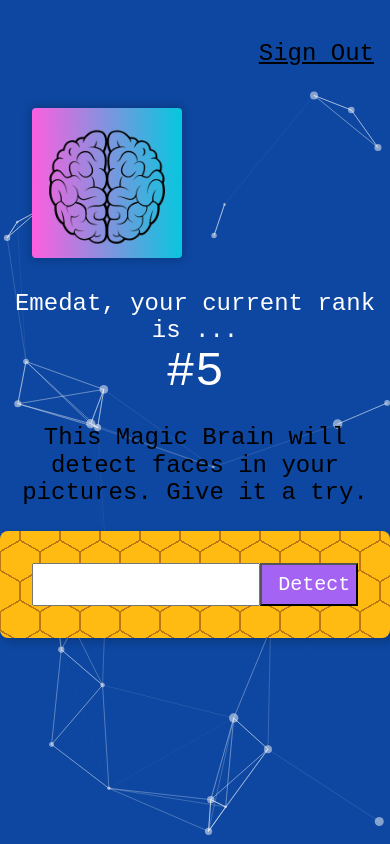
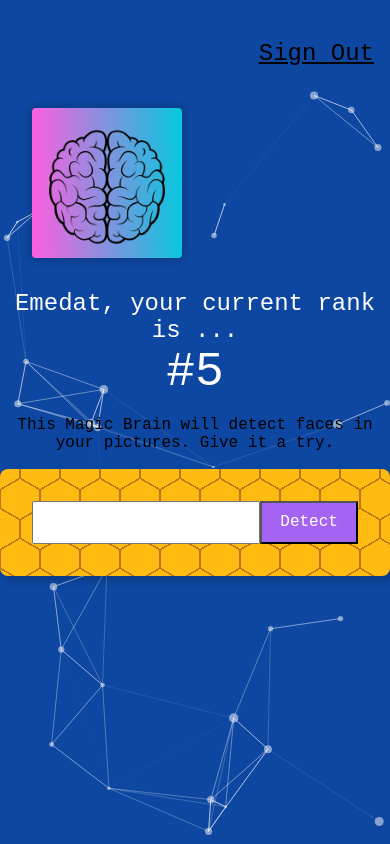
Before and after one commit to EMEDAT/face_recognition_brain, a React (Create React App) app: page / in a window 390 px wide. Both pictures are taken after a click on the input "Sign in". Built offline with nearby package versions, Linux system fonts and the light colour scheme.

Commit message:
Update CSS and button styles in App.css and ImageLinkForm.js

```diff
--- a/src/App.css
+++ b/src/App.css
@@ -5,6 +5,11 @@
 .center {
   display: flex;
   justify-content: center;
+
+  @media screen and (max-width: 768px) {
+    display: flex;
+    justify-content: center;
+  }
 }
 
 .particles {
--- a/src/components/ImageLinkForm/ImageLinkForm.js
+++ b/src/components/ImageLinkForm/ImageLinkForm.js
@@ -4,13 +4,13 @@ import './ImageLinkForm.css'
 const ImageLinkForm = ({ onInputChange, onButtonSubmit }) => {
     return (
         <div>
-            <p className="f3">
+            <p className="f5-ns f3-l pl2 pr2">
                 {'This Magic Brain will detect faces in your pictures. Give it a try.'}
             </p>
             <div className="center">
             <div className="form center pa4 br3 shadow-5">
                 <input className="f4 pa2 w-70 center" type="text" onChange={onInputChange}/>
-                <button className="w-30 grow f4 link ph3 pv2 dib white bg-light-purple" onClick={onButtonSubmit}>Detect</button>
+                <button className="w-30 grow f4-l f2-ns link ph3 pv2 dib white bg-light-purple" onClick={onButtonSubmit}>Detect</button>
             </div>
             </div>
         </div>
```
